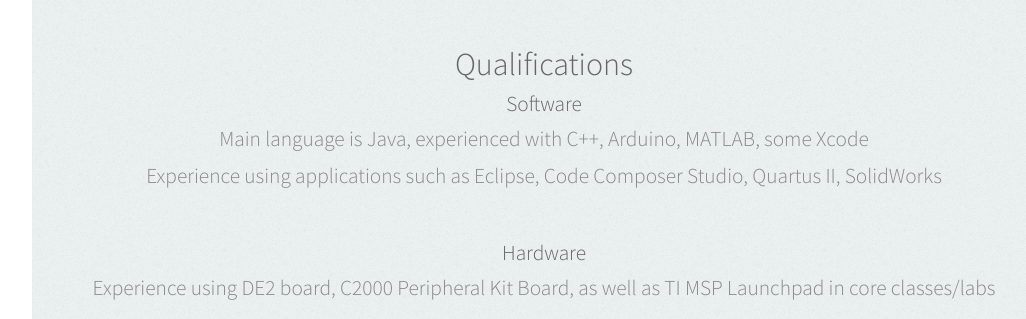
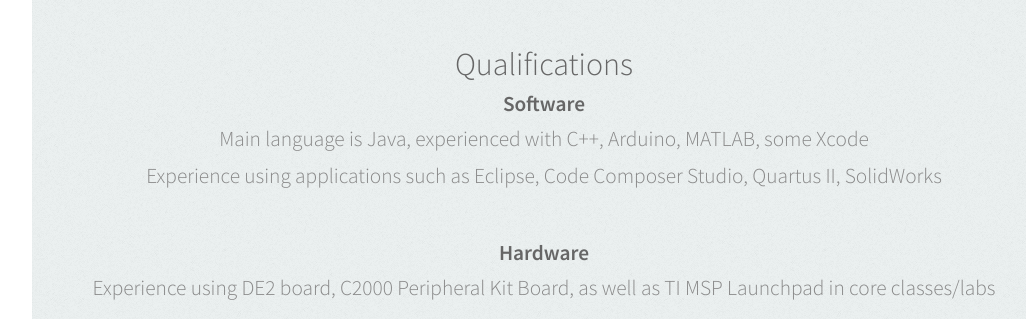
Before and after one commit to osborn219/NWHackathon, a plain HTML site: page index.html in a window 1280 px wide. Shown: the part 1321-1640 px from the top of the page, without its empty margins (224-1250 px from the left). Drawn offline with Linux system fonts and the light colour scheme.

Commit message:
Update index.html

```diff
--- a/index.html
+++ b/index.html
@@ -101,12 +101,12 @@
 								I'm expecting to graduate in May 2018. I'm from Westerville, OH, and attended high school at Worthington Christian High School.
 
 							<h3>Qualifications</h3>
-								<h4><strong>Software</strong></h4>
+								<h4 style='font-weight: bold;'>Software</h4>
 									<ul>
 										<li>Main language is Java, experienced with C++, Arduino, MATLAB, some Xcode</li>
 										<li>Experience using applications such as Eclipse, Code Composer Studio, Quartus II, SolidWorks</li>
 									</ul>
-								<h4><strong>Hardware</strong></h4>
+								<h4 style='font-weight: bold;'>Hardware</h4>
 									<ul>
 										<li>Experience using DE2 board, C2000 Peripheral Kit Board, as well as TI MSP Launchpad in core classes/labs</li>
 									</ul>
```
